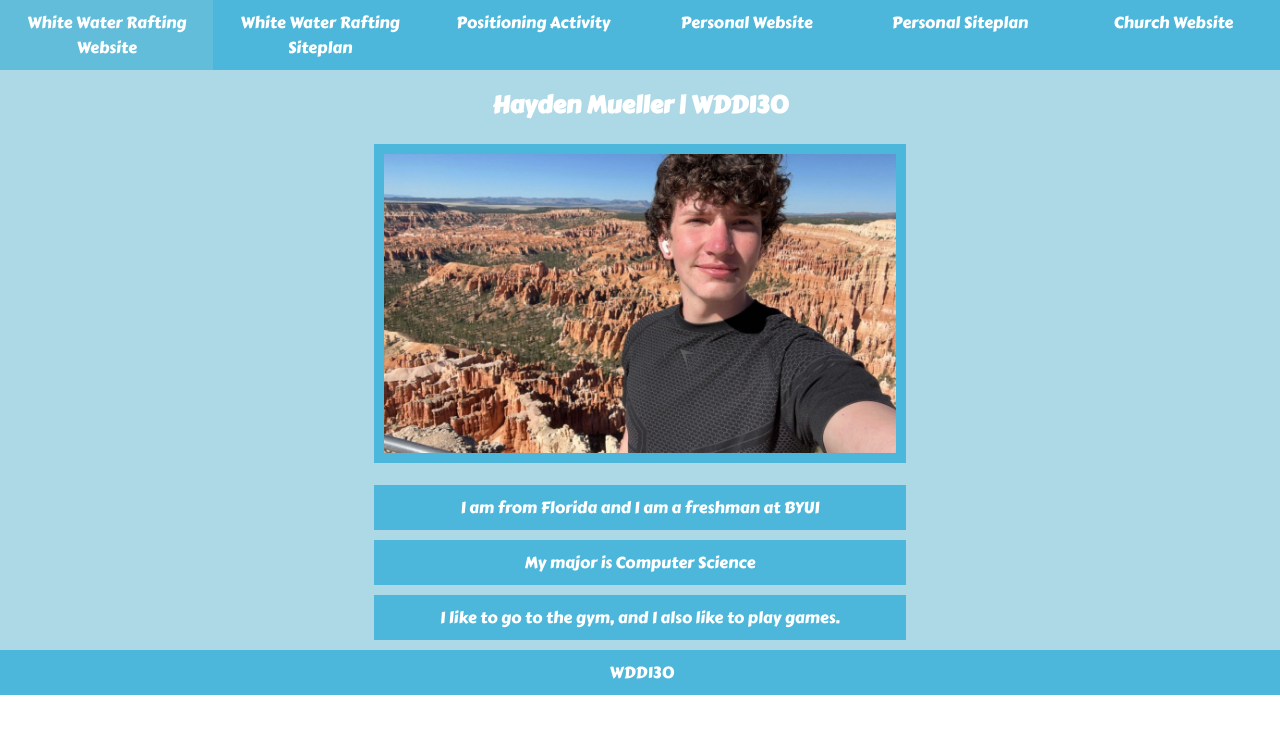
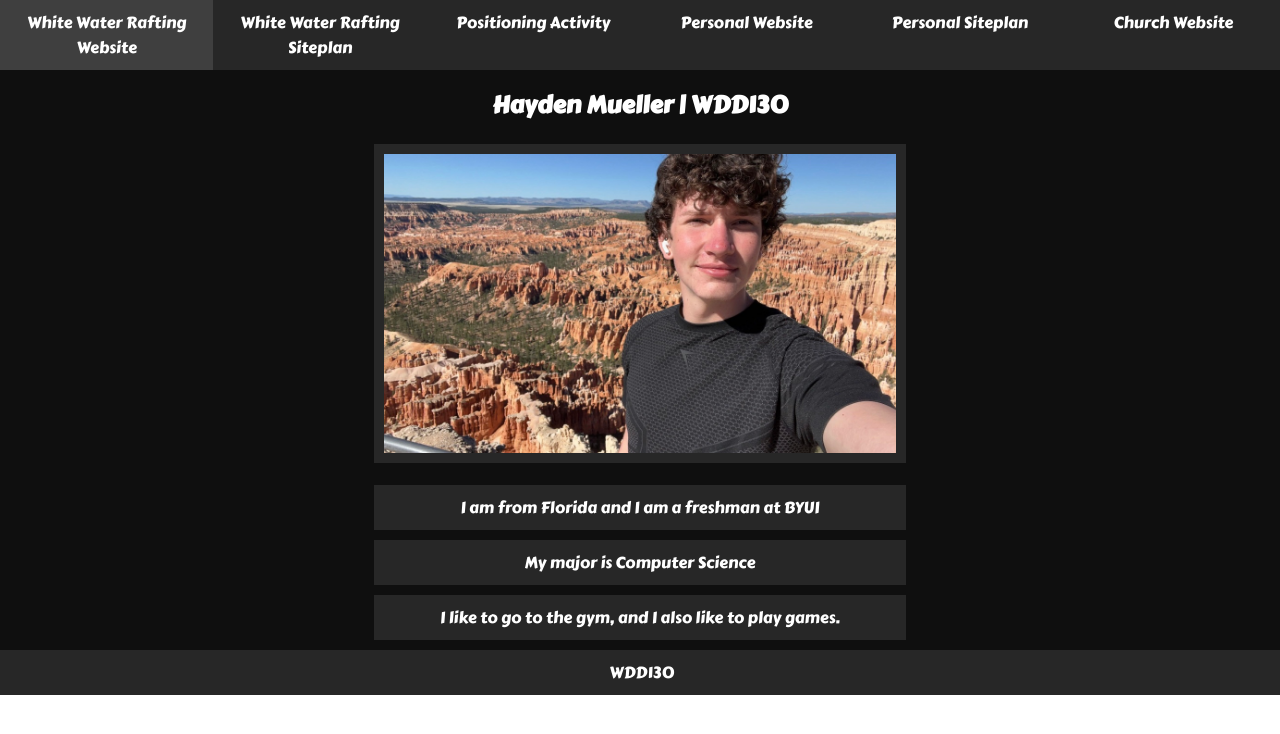
Before and after one commit to haydenmueller05/wdd130, a plain HTML site: page portal/portal.html in a window 1280 px wide. Drawn offline with Linux system fonts and the light colour scheme.

Commit message:
changed portal colors

```diff
--- a/portal/portal.css
+++ b/portal/portal.css
@@ -7,15 +7,14 @@
 div{
     margin: 0 auto;
     max-width:1600px;
-    background-color: lightblue;
+    background-color: #0f0f0f;
 }
 a {
-    background-color: lightblue;
     color: rgb(71,69,69);
     text-decoration:none;
     padding: 10px;
     width:30%;
-    background-color: rgb(76, 183, 218);
+    background-color: #272727;
     color:white;
 }
 #primary{
@@ -24,14 +23,14 @@ a {
     justify-content: center;
 }
 a:hover{
-    background-color:rgb(98, 189, 219);
+    background-color:#3f3f3f;
     color:white
 }
 h1{
     font-size:1.5em;
 }
 .emphasis{
-    background-color: rgb(76, 183, 218);
+    background-color: #272727;
     padding:10px;
     margin:10px;
     color: white;
@@ -42,12 +41,12 @@ h1{
 }
 img{
     width:40%;
-    background-color: rgb(76, 183, 218);
+    background-color: #272727;
     margin: 5px;
     padding: 10px;
 }
 head{
-    background-color: rgb(76, 183, 218);
+    background-color: #272727;
 
 }
 body{
@@ -61,7 +60,7 @@ body{
 
 }
 footer p{
-    background-color: rgb(76, 183, 218);
+    background-color: #272727;
     padding:10px;
     margin:10px;
     width:98.7%;
```
